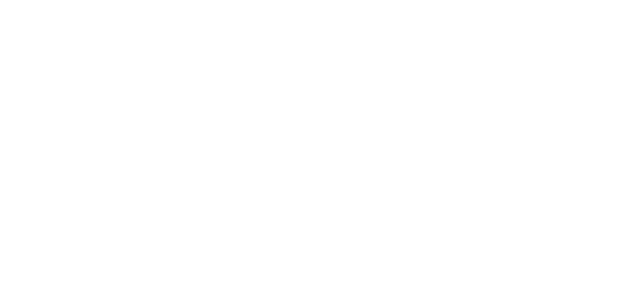
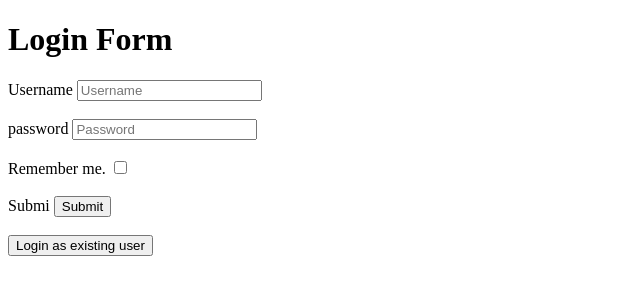
Before and after one commit to acciojob/remember-me-login-form-prempalsingh1020, a website: page main.html in a window 1280 px wide. Shown: the whole page, without its empty margins (0-640 px from the left). Drawn offline with Linux system fonts and the light colour scheme.

Commit message:
created a submission

```diff
--- a/main.html
+++ b/main.html
@@ -7,6 +7,29 @@
 </head>
 
 <body>
+    <h1>Login Form</h1>
+
+ <from id ="login_form">
+     <lavel for="username">Username</lavel>
+	 <input type="text" id="username" placeholder="Username">
+	 <br><br>
+	 <lavel for="password">password</lavel>
+	 <input type="text" id="password" placeholder="Password">
+	 <br><br>
+	 <lavel for="checkbox">Remember me.</lavel>
+	 <input type="checkbox" id="username" >
+	 <br><br>
+	 <lavel for="submit">Submi</lavel>
+	 <input type="submit" id="submit" value="Submit">
+
+	 <br><br>
+
+
+
+ </from>
+
+<button id="existing">Login as existing user</button>
+
 	<!-- the entire body must be written by student -->
     <script type="text/javascript" src="./script.js">
 </script>
```
